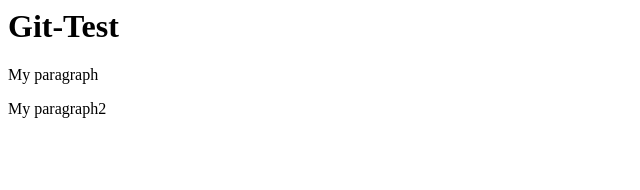
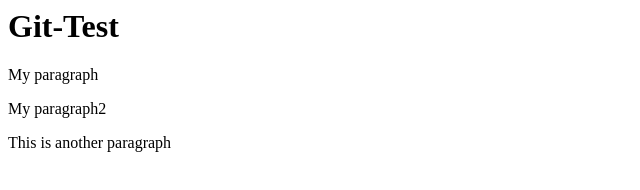
Before and after one commit to prateekm26/git_test, a website: page index.html in a window 1280 px wide. Shown: the whole page, without its empty margins (0-640 px from the left). Drawn offline with Linux system fonts and the light colour scheme.

Commit message:
fouth commit

```diff
--- a/index.html
+++ b/index.html
@@ -6,5 +6,6 @@
         <h1>Git-Test</h1>
         <p>My paragraph</p>
         <p>My paragraph2</p>
+        <p>This is another paragraph</p>
         </body>
 </html>
```
Also changed, not shown: package.json (added, +24 -0 lines), 4 other files.
